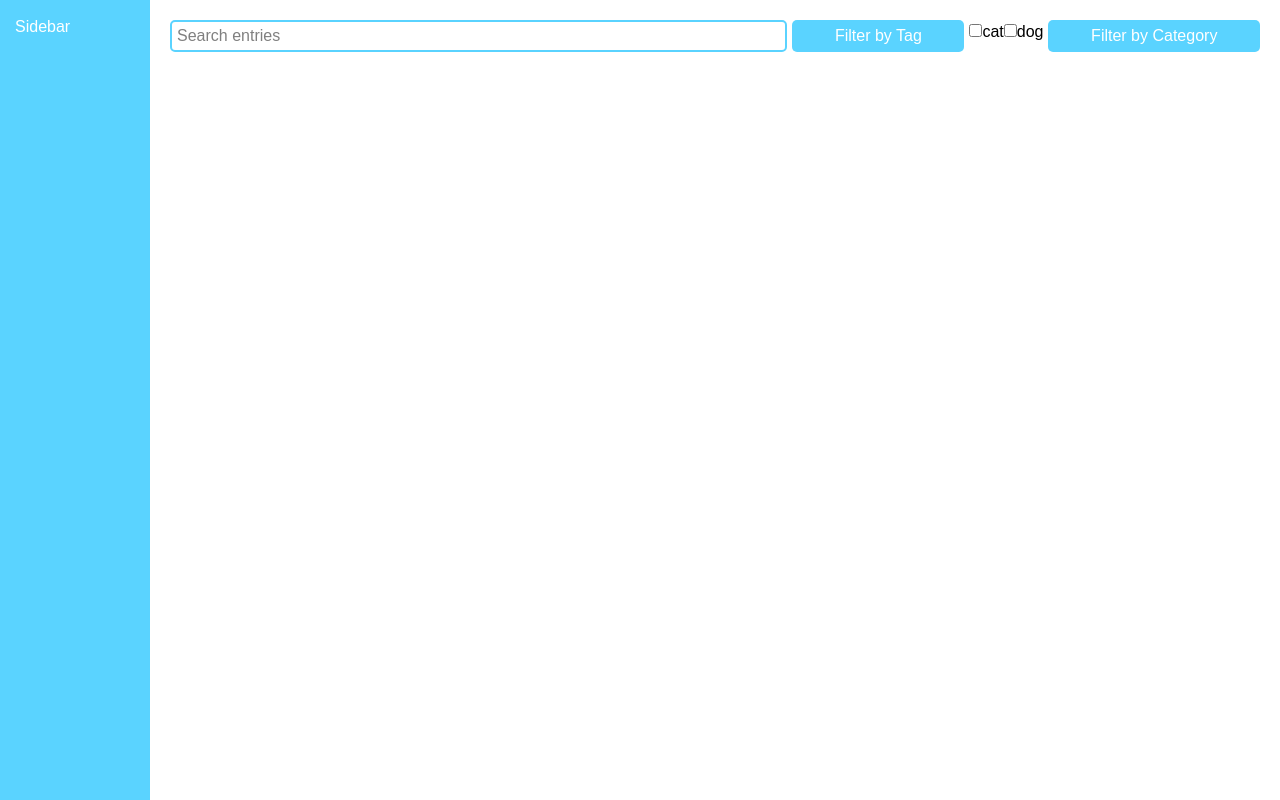
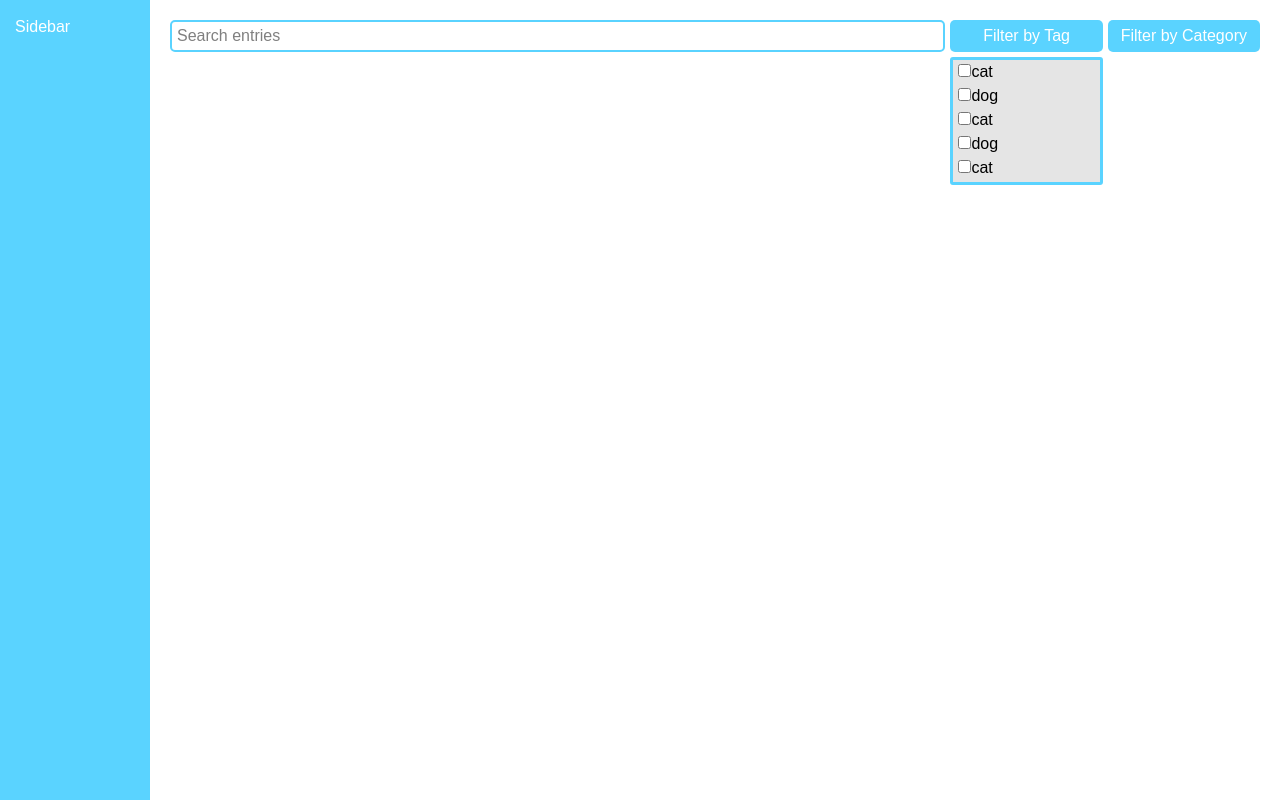
Before and after one commit to Abdelrhman2607/Music-Archive, a Next.js app: page / in a window 1280 px wide. Both pictures are taken after a click on the button "Filter by Tag". Built offline with nearby package versions, Linux system fonts and the light colour scheme.

Commit message:
filter dropdowns css

```diff
--- a/app/components/Search/searchArea.module.css
+++ b/app/components/Search/searchArea.module.css
@@ -11,8 +11,15 @@
     background-color: var(--Blue);
     color: var(--White);
     padding: 3px;
+    margin-bottom: 5px;
     height: var(--SearchAreaDefaultHeight);
     font-size: clamp(0px, 16px, 50px);
     cursor: pointer;
-    flex-grow: 1;
+    width: 100%;
+    min-width: 140px;
+    overflow-wrap: anywhere;
 }
+
+.filterArea{
+    flex: 1 1 0;
+}
--- a/app/components/Search/searchArea.tsx
+++ b/app/components/Search/searchArea.tsx
@@ -6,7 +6,7 @@ import DropdownMenu from '../UI/dropdownMenu';
 import { useState } from 'react';
 
 export default function SearchArea() {
-  let tags = ['cat', 'dog'];
+  let tags = ['cat', 'dog', 'cat', 'dog', 'cat', 'dog', 'cat', 'dog', 'cat', 'dog'];
   let cats = ['fish', 'bird'];
 
   const [tagDropdownOpen, setTagDropdownOpen] = useState(false);
@@ -16,22 +16,27 @@ export default function SearchArea() {
     <div className={styles.searchArea}>
       <Searchbar />
 
-      <button className={styles.filterButton} onClick={() => {setTagDropdownOpen(!tagDropdownOpen);}}>
+      <div className={styles.filterArea}>
+        <button className={styles.filterButton} onClick={() => { setTagDropdownOpen(!tagDropdownOpen); }}>
           Filter by Tag
         </button>
         <DropdownMenu
           options={tags}
           isOpen={tagDropdownOpen}
+          name={"tagFilter"}
         />
+      </div>
 
-      <button className={styles.filterButton} onClick={() => {setCatDropdownOpen(!catDropdownOpen);}}>
+      <div className={styles.filterArea}>
+        <button className={styles.filterButton} onClick={() => { setCatDropdownOpen(!catDropdownOpen); }}>
           Filter by Category
         </button>
         <DropdownMenu
           options={cats}
           isOpen={catDropdownOpen}
+          name={"catFilter"}
         />
-
+      </div>
 
     </div >
 
--- a/app/components/Search/searchbar.module.css
+++ b/app/components/Search/searchbar.module.css
@@ -3,7 +3,7 @@
     padding: 5px;
     margin-bottom: 10px;
     height: var(--SearchAreaDefaultHeight);
-    flex-grow: 5;
+    flex: 5 1 0;
     background-color: var(--White);
     border-radius: 5px;
     border: solid var(--Blue) 2px;
--- a/app/components/UI/dropdownMenu.module.css
+++ b/app/components/UI/dropdownMenu.module.css
@@ -0,0 +1,21 @@
+
+.dropdownMenu{
+    position: relative;
+    display: flex;
+    flex-direction: column;
+    background-color: var(--Gray);
+    max-height: calc(var(--SearchAreaDefaultHeight) * 4);
+    overflow: auto;
+    padding-left: 5px;
+    border: solid var(--Blue) 3px;
+    border-radius: 3px;
+}
+
+.dropdownItem{
+    color: var(--Black);
+    overflow-wrap: anywhere;
+}
+
+.dropdownItem input{
+    background-color: var(--Blue);
+}
--- a/app/components/UI/dropdownMenu.tsx
+++ b/app/components/UI/dropdownMenu.tsx
@@ -1,12 +1,12 @@
 
 import styles from './dropdownMenu.module.css';
 
-export default function DropdownMenu({ options, isOpen }: {options: string[], isOpen: boolean}) {
+export default function DropdownMenu({ options, isOpen, name }: {options: string[], isOpen: boolean, name: string}) {
 
   return ( isOpen ?
-    <div>
+    <div className={styles.dropdownMenu}>
       {options.map((option, index) => {
-          return (<DropdownItem key={index} labelText={option}/>);
+          return (<DropdownItem key={index} labelText={option} name={name}/>);
         }
       )}
     </div>
@@ -14,10 +14,10 @@ export default function DropdownMenu({ options, isOpen }: {options: string[], is
   );
 }
 
-function DropdownItem({labelText}: {labelText: string}) {
+function DropdownItem({labelText, name}: {labelText: string, name: string}) {
   return(
-    <label>
-      <input type='checkbox' value={labelText} />
+    <label className={styles.dropdownItem}>
+      <input type='checkbox' value={labelText} name={name}/>
       {labelText}
     </label>
   );
```
Lines whose indentation alone changed are shown as unchanged.
